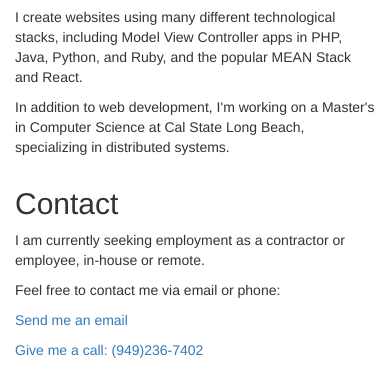
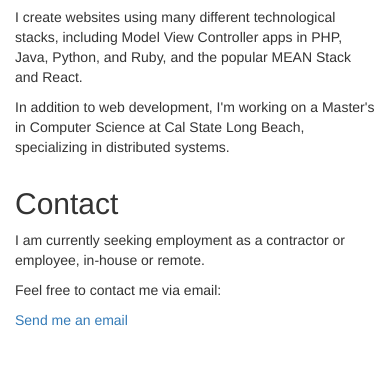
Before and after one commit to ryanwells-rwc/ryanwells-rwc.github.io, a plain HTML site: page index.html in a window 390 px wide. Shown: the part 687-1057 px from the top of the page. After the commit the page ends 1027 px from the top, so only its background shows below. Drawn offline with nearby package versions, Linux system fonts and the light colour scheme.

Commit message:
Update phone and email.

```diff
--- a/index.html
+++ b/index.html
@@ -72,13 +72,10 @@
 							I am currently seeking employment as a contractor or employee, in-house or remote.
 						</p>
 						<p class="col-xs-12">
-							Feel free to contact me via email or phone:
+							Feel free to contact me via email:
 						</p>
 						<p class="col-xs-12">
-							<a href="mailto:ryanwellsconsulting@gmail.com">Send me an email</a>
-						</p>
-						<p class="col-xs-12">
-							<a href="tel:+19492367402">Give me a call: (949)236-7402</a>
+							<a href="mailto:ryan@ryanwells.io">Send me an email</a>
 						</p>
 					</div>
 				</div>
```
